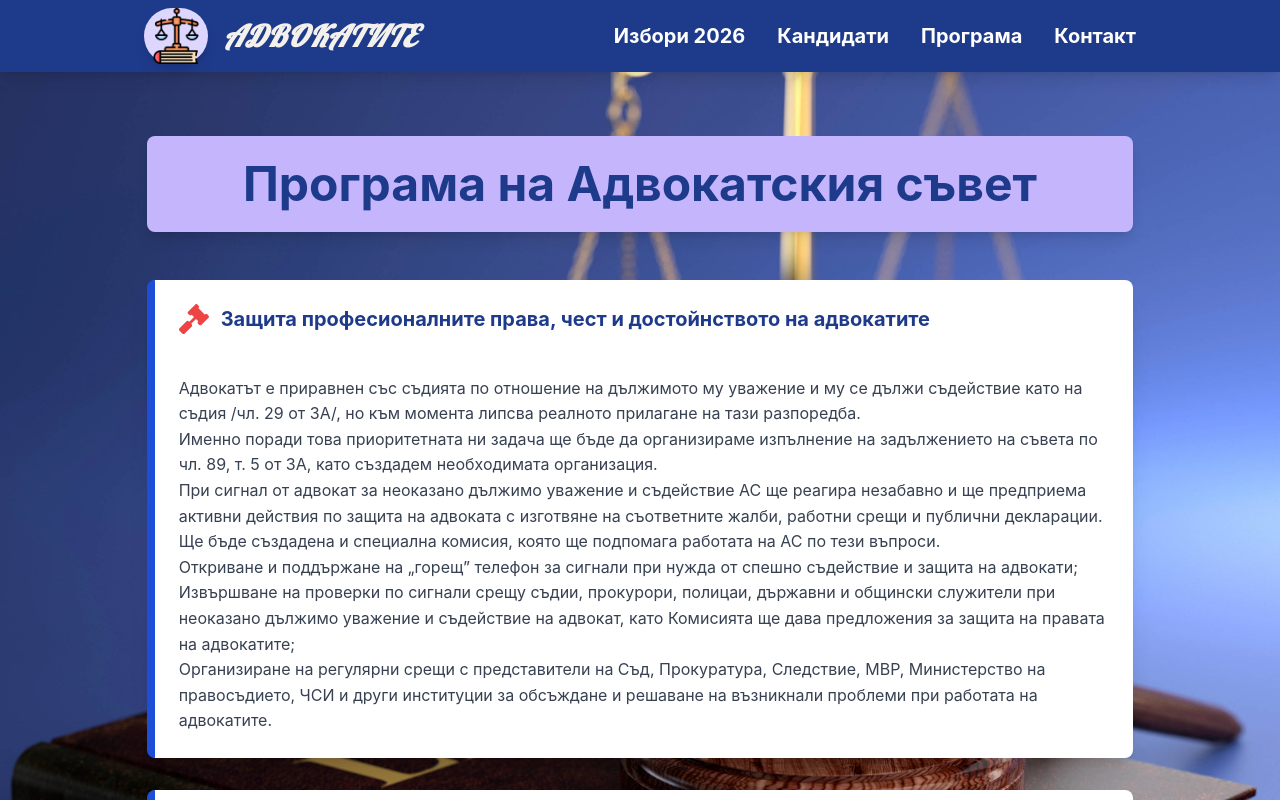
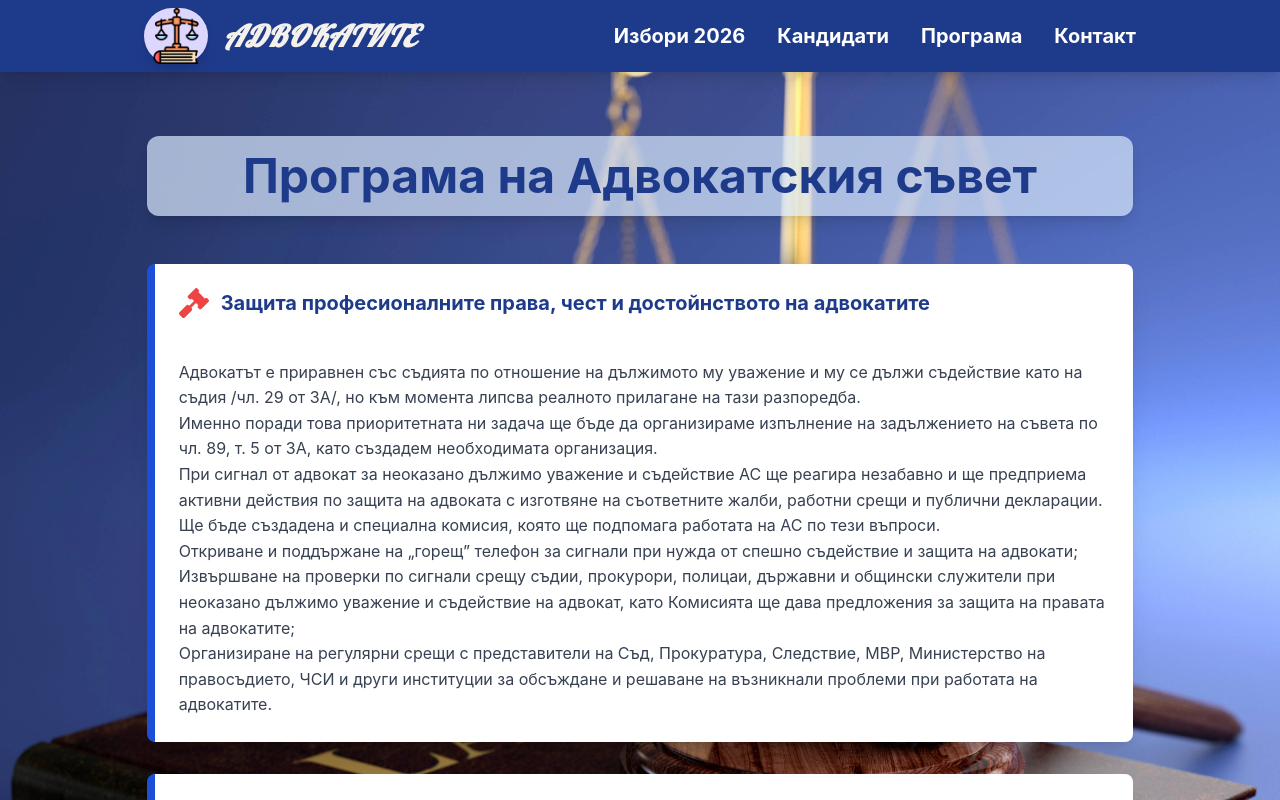
Before and after one commit to CodingAesthete/LawyersBG, a React (Vite) app in the folder client/: page /practice-areas in a window 1280 px wide. Shown: the top 800 px of the page. Built offline with nearby package versions, Linux system fonts and the light colour scheme.

Commit message:
Change the program sign

```diff
--- a/client/src/pages/PracticeAreas.jsx
+++ b/client/src/pages/PracticeAreas.jsx
@@ -121,7 +121,7 @@ export default function Program() {
   animate={{ opacity: 1, scale: 1, y: 0 }}
   transition={{ duration: 1, ease: "easeInOut" }}
   whileHover={{ scale: 1.02 }}
-  className="text-4xl md:text-5xl font-bold text-center text-blue-900 bg-gradient-to-r from-violet-300 to-violet-300 p-6 rounded-lg mb-12 shadow-lg"
+  className="text-4xl md:text-5xl font-bold text-center text-blue-900 bg-gradient-to-r text-center mb-10 bg-blue-100/70 rounded-xl py-4 p-6 rounded-lg mb-12 shadow-lg"
 >
   Програма на Адвокатския съвет
 </motion.h1>
```
